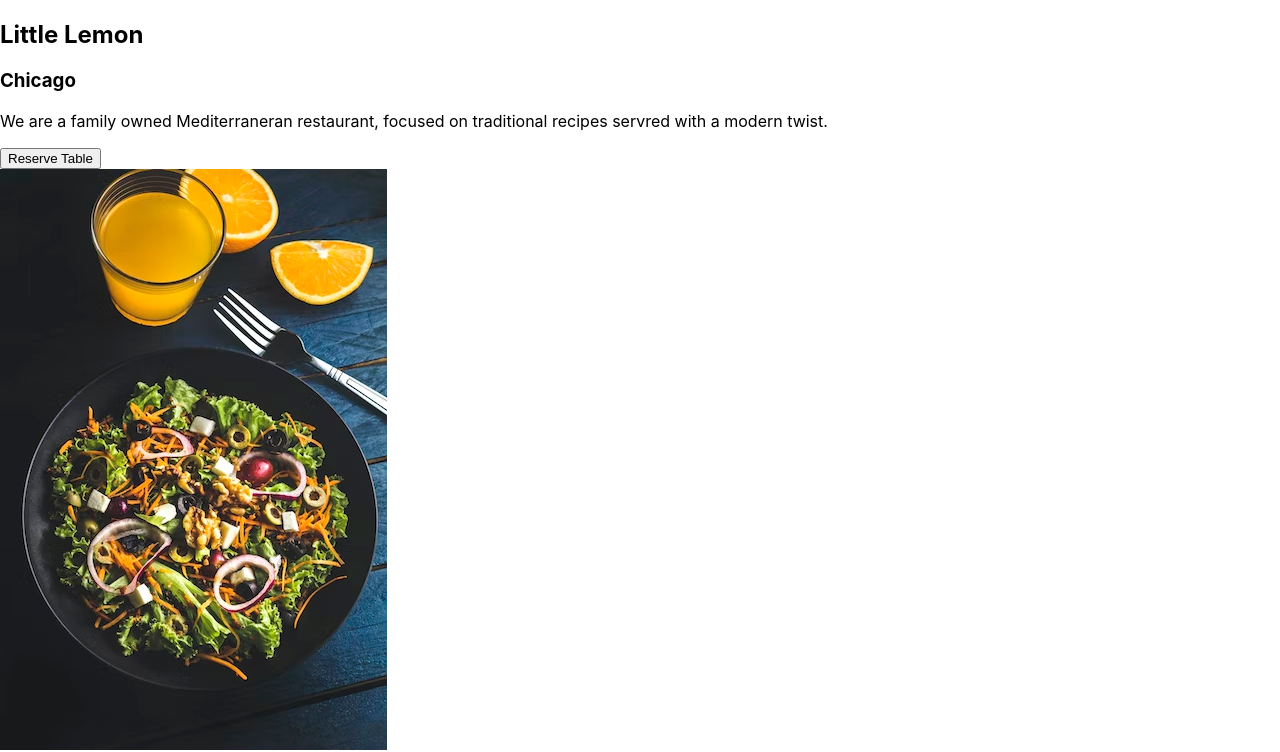
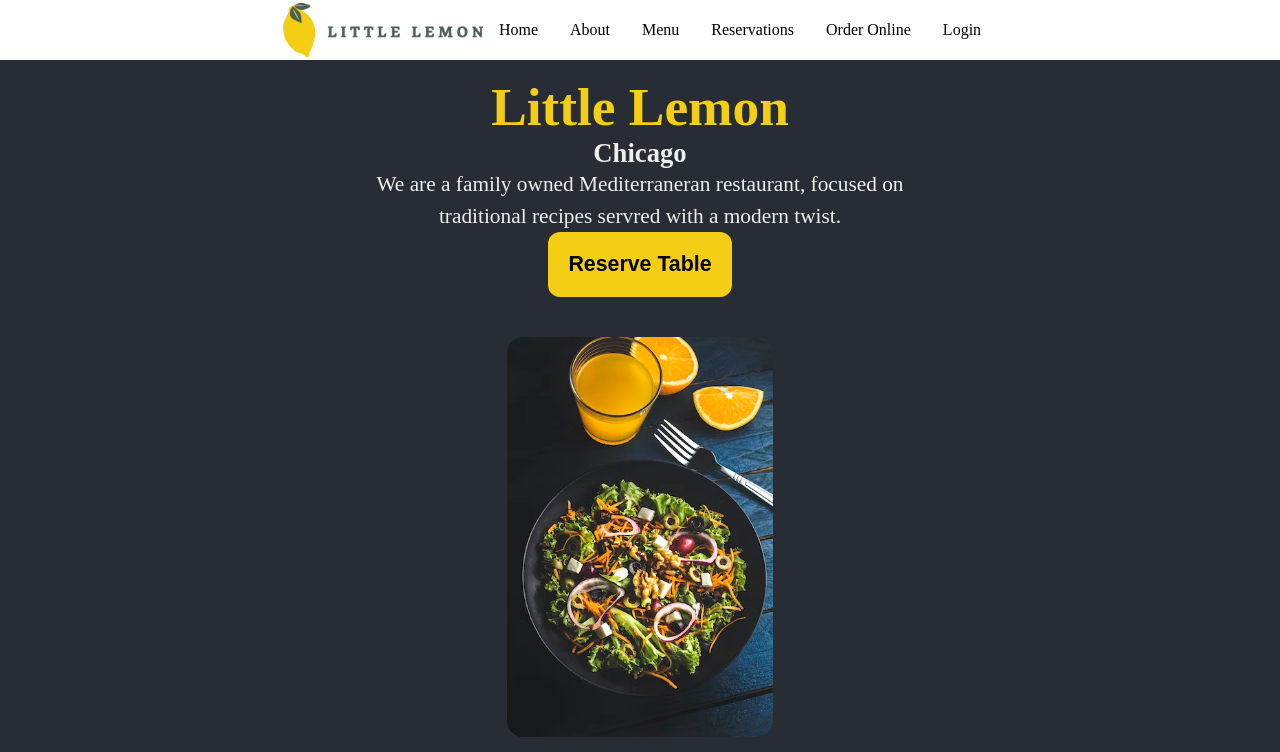
Before and after one commit to vrsno/little-Lemon, a React (Create React App) app in the folder proyect-miguelito/: page / in a window 1280 px wide. Shown: the top 752 px of the page. Built offline with nearby package versions, Linux system fonts and the light colour scheme; a web font is replaced by a local one.

Commit message:
final commit?

```diff
--- a/proyect-miguelito/src/App.css
+++ b/proyect-miguelito/src/App.css
@@ -1,11 +1,14 @@
+*{
+  margin: 0;
+  padding: 0;
+  box-sizing: border-box;
+}
+ul{
+  list-style: none;
+}
 .App {
   text-align: center;
   font-family: 'Markazi Text', serif;
-}
-
-.App-logo {
-  height: 40vmin;
-  pointer-events: none;
 }
 
 @media (prefers-reduced-motion: no-preference) {
@@ -30,6 +33,10 @@
   align-items: center;
 }
 
+ul li a{
+  cursor: pointer;
+}
+
 @keyframes App-logo-spin {
   from {
     transform: rotate(0deg);
@@ -50,6 +57,7 @@ nav {
   justify-content: center;;
   z-index: 999;
   background-color: white;
+
 }
 
 nav img {
@@ -62,22 +70,25 @@ nav ul li {
 }
 
 header {
-  padding-top: 150px;
+  padding: 30px 0;
   background-color: #495e57;
+  display: flex;
+  align-items: center;
+  justify-content: center;
+
 }
 
-header section {
-width:80%;
-margin-left: 10%;
-padding-bottom: 50px;
-color: #EDEFEE;
-
+header section div{
+  width:80%;
+  color: #EDEFEE;
+  padding: 20px;
 }
 
 
 h2 {
   color: #F4CE14;
   font-size: 40pt;
+  margin-top: 20px;
 }
 
 h3 {
@@ -117,6 +128,8 @@ footer section {
 
 footer {
   padding: 20px;
+  background-color: #000;
+  color: #fff;
 }
 
 footer img {
@@ -142,7 +155,7 @@ footer section {
   display:grid;
 }
 header section {
-  grid-template-columns: 1fr 1fr;
+  grid-template-columns: 1fr ;
   display:grid;
   justify-items: center;
 }
--- a/proyect-miguelito/src/App.js
+++ b/proyect-miguelito/src/App.js
@@ -4,19 +4,22 @@ import Main from "./componentes/Main";  // El componente que contiene la lógica
 import Header from "./componentes/Header";
 import Booking from "./componentes/Booking";
 import ConfirmedBooking from "./componentes/ConfirmedBooking";
-
+import Footer from "./componentes/Footer";
+import Nav from "./componentes/Nav";
+import "./App.css"
 const App = () => {
   return (
-    <Router> {/* Asegúrate de envolver toda tu aplicación con Router */}
-      <div>
-        <Header />
-        <Routes>
-          {/* Define las rutas principales aquí */}
-          <Route path="/" element={<Main />} />
-          <Route path="/booking" element={<Booking />} />
+    <Router>
+      <div className="App">
+        <Nav />  {/* Barra de navegación */}
+        <Header />  {/* Encabezado */}
+        <Routes>  {/* Rutas de la aplicación */}
+          <Route path="/" element={<Main />} />  {/* Ruta principal */}
+          <Route path="/booking" element={<Booking />} />  {/* Ruta para el formulario de reserva */}
           <Route path="/confirmed" element={<ConfirmedBooking />} />
         </Routes>
       </div>
+      <Footer />
     </Router>
   );
 };
--- a/proyect-miguelito/src/componentes/Header.js
+++ b/proyect-miguelito/src/componentes/Header.js
@@ -5,13 +5,13 @@ import { Link } from "react-router-dom";
 
 const Header = () => {
     return(
-        <header>
+        <header className="App-header">
             <section>
             <div>
             <h2>Little Lemon</h2>
             <h3>Chicago</h3>
             <p>We are a family owned Mediterraneran restaurant, focused on traditional recipes servred with a modern twist.</p>
-            <Link to="/Booking"><button aria-label="On Click">Reserve Table</button></Link>
+            <Link className="App-link" to="/Booking"><button aria-label="On Click">Reserve Table</button></Link>
             </div>
             <div>
                 <img src={food1} />
--- a/proyect-miguelito/src/componentes/Nav.js
+++ b/proyect-miguelito/src/componentes/Nav.js
@@ -4,7 +4,7 @@ import littlelemon_logo from "../imagenes/littlelemon_logo.png"
 const Nav = () => {
     return(
         <nav>
-            <img src={littlelemon_logo} alt="Little Lemon Logo" ></img>
+            <img  src={littlelemon_logo} alt="Little Lemon Logo" ></img>
             <ul>
                 <li><a>Home</a></li>
                 <li><a>About</a></li>
```
